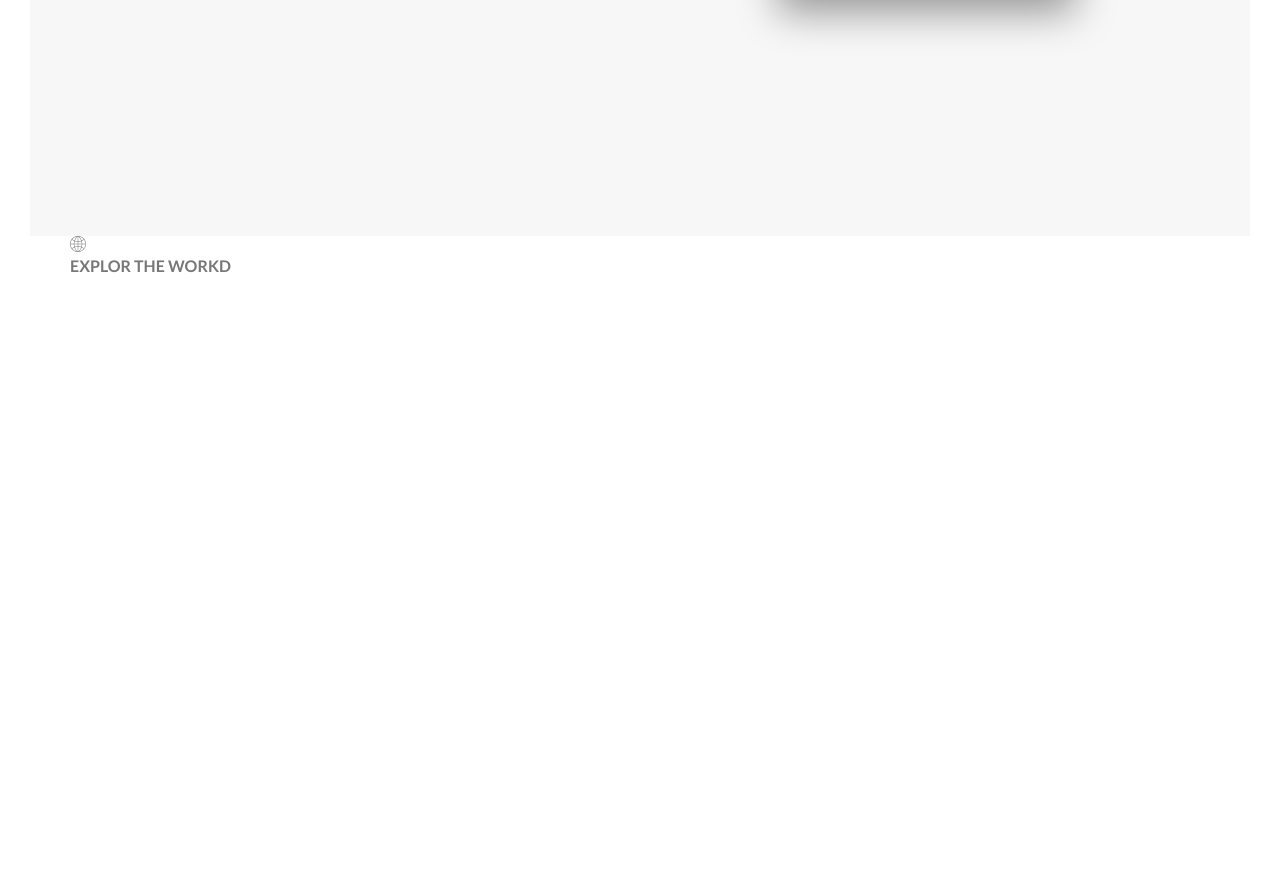
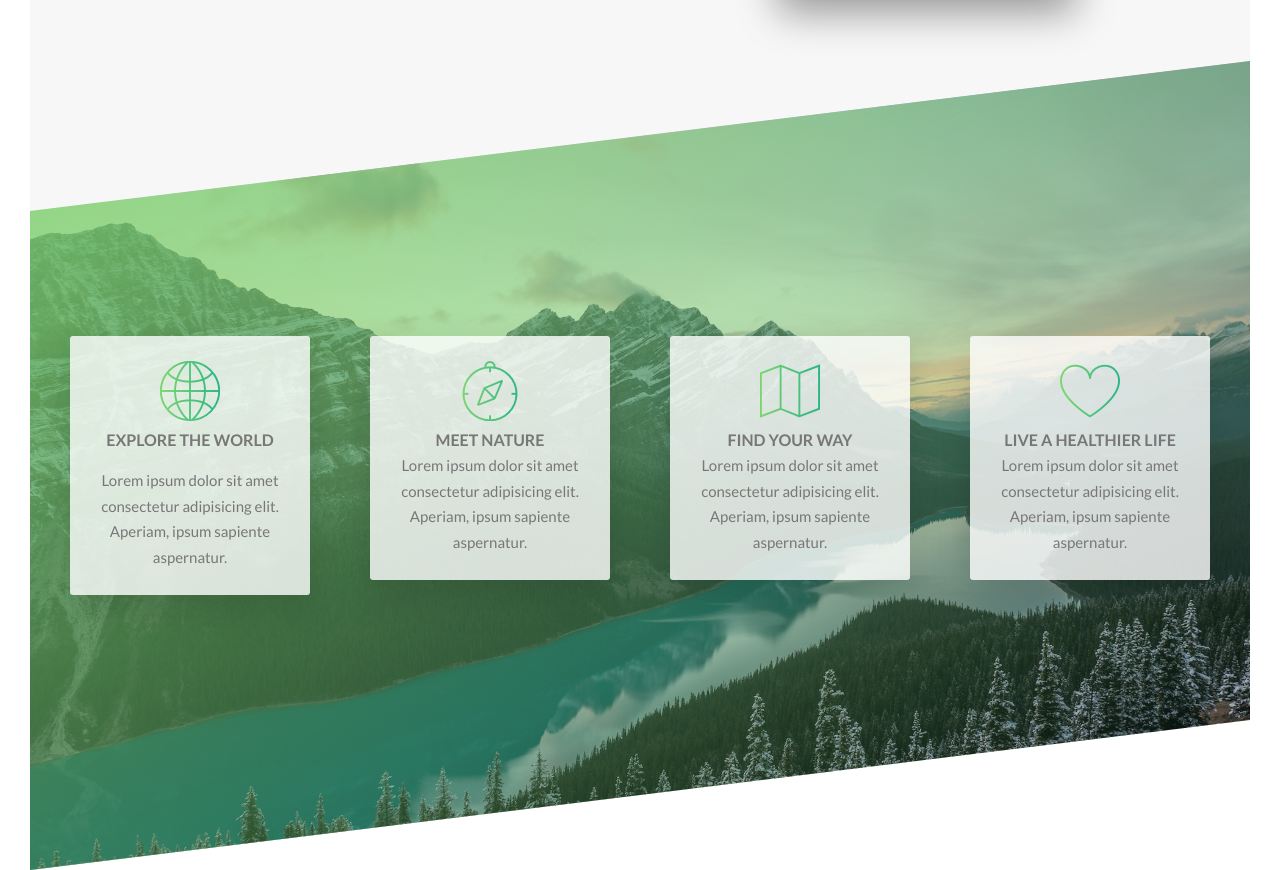
Before and after one commit to UnknownMonk/Responsive-Sass-Website-Using-Floats-and-Grids, a website: page index.html in a window 1280 px wide. Shown: the part 1321-2191 px from the top of the page. Before the commit the page ends 1630 px from the top, so only its background shows below. Drawn offline with Linux system fonts and the light colour scheme.

Commit message:
added feature-box to scss and modified home.scss and the index

```diff
--- a/index.html
+++ b/index.html
@@ -56,10 +56,43 @@
 
 
       <div class="row">
-        <div class="col-1of-4">
+        <div class="col-1-of-4">
           <div class="feature-box">
-            <i class="icon-basic-world"></i>
-            <h3 class="heading-tertiary">Explor the workd</h3>
+            <i class="feature-box__icon icon-basic-world"></i>
+            <h3 class="heading-tertiary u-margin-bottom-small">Explore the world</h3>
+            <p class="feature-box__text">
+              Lorem ipsum dolor sit amet consectetur adipisicing elit. Aperiam, ipsum sapiente aspernatur.
+            </p>
+          </div>
+        </div>
+        <div class="col-1-of-4">
+          <div class="feature-box">
+            <i class="feature-box__icon icon-basic-compass"></i>
+            <h3 class="heading-tertiary ">Meet nature</h3>
+            <p class="feature-box__text">
+               Lorem ipsum dolor sit amet consectetur adipisicing elit. Aperiam, ipsum sapiente aspernatur.
+            </p>
+
+          </div>
+        </div>
+        <div class="col-1-of-4">
+          <div class="feature-box">
+            <i class="feature-box__icon icon-basic-map"></i>
+            <h3 class="heading-tertiary ">Find your way</h3>
+            <p class="feature-box__text">
+               Lorem ipsum dolor sit amet consectetur adipisicing elit. Aperiam, ipsum sapiente aspernatur.
+            </p>
+
+          </div>
+        </div>
+        <div class="col-1-of-4">
+          <div class="feature-box">
+            <i class="feature-box__icon icon-basic-heart"></i>
+            <h3 class="heading-tertiary ">Live a healthier life</h3>
+            <p class="feature-box__text">
+               Lorem ipsum dolor sit amet consectetur adipisicing elit. Aperiam, ipsum sapiente aspernatur.
+
+            </p>
 
           </div>
         </div>
--- /dev/null
+++ b/sass/components/_feature-box.scss
@@ -0,0 +1,20 @@
+.feature-box {
+  background-color: rgba($color-white, .8);
+  font-size: 1.5rem;
+  padding: 2.5rem;
+  text-align: center;
+  border-radius: 3px;
+  box-shadow: 0 1.5rem 4rem rgba($color-black, .15);
+  transition: transform .3s;
+  &__icon {
+    font-size: 6rem;
+    margin-bottom: .5rem;
+    display: inline-block;
+    background-image: linear-gradient(to right, $color-primary-light, $color-primary-dark);
+    -webkit-background-clip: text;
+    color: transparent;
+  }
+  &:hover {
+    transform: translateY(-1.5rem) scale(1.03);
+  }
+}
--- a/sass/main.scss
+++ b/sass/main.scss
@@ -8,8 +8,11 @@
 @import "base/base";
 @import "base/typography";
 @import "base/utilities";
+
+@import "components/button";
 @import "components/composition";
-@import "components/button";
+@import "components/feature-box";
+
 @import "layout/grid";
 @import "layout/header";
 
--- a/sass/pages/_home.scss
+++ b/sass/pages/_home.scss
@@ -4,3 +4,16 @@
   margin-top: -20vh;
 
 }
+.section-features {
+  padding: 20rem 0;
+  background-image: linear-gradient( to right bottom, rgba($color-primary-light, 0.8), rgba($color-primary-dark, .08)),
+  url(../img/nat-4.jpg);
+  background-size: cover;
+  margin-top: -10rem;
+  transform: skewY(-7deg);
+
+  & > * {
+    transform: skewY(7deg);
+  }
+
+}
```
Also changed, not shown: css/style.css, sass/components/_composition.scss (renamed from sass/components/composition.scss).
